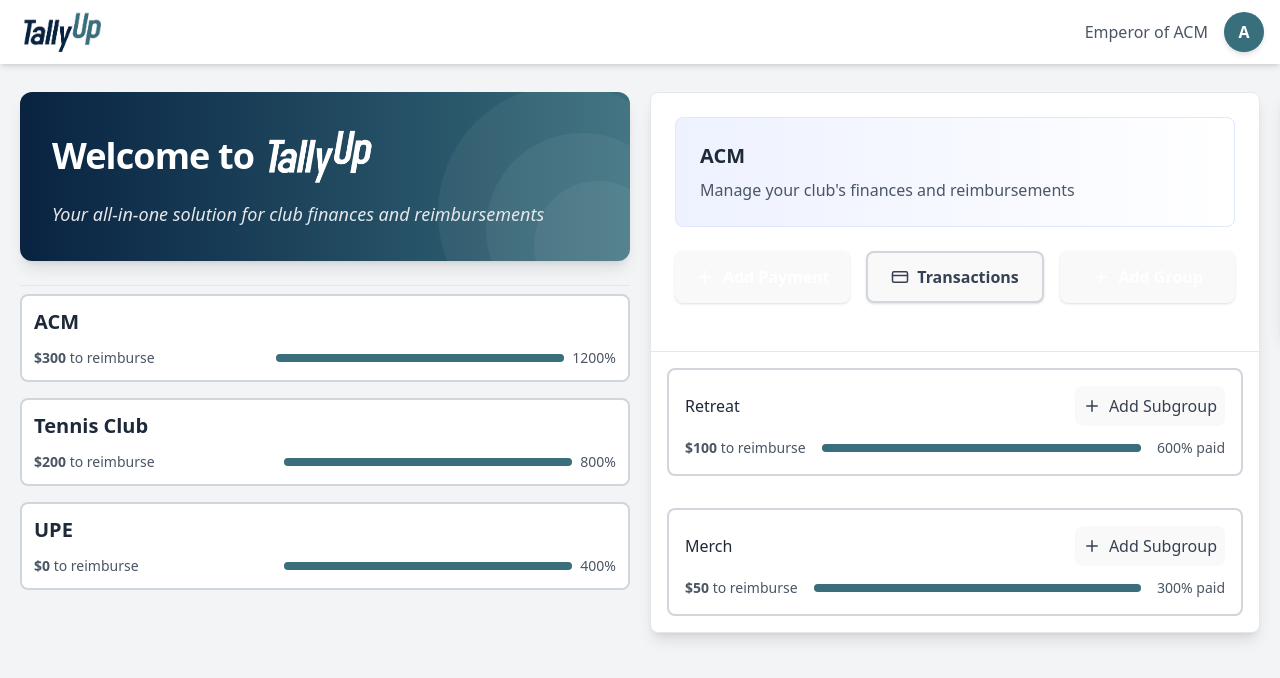
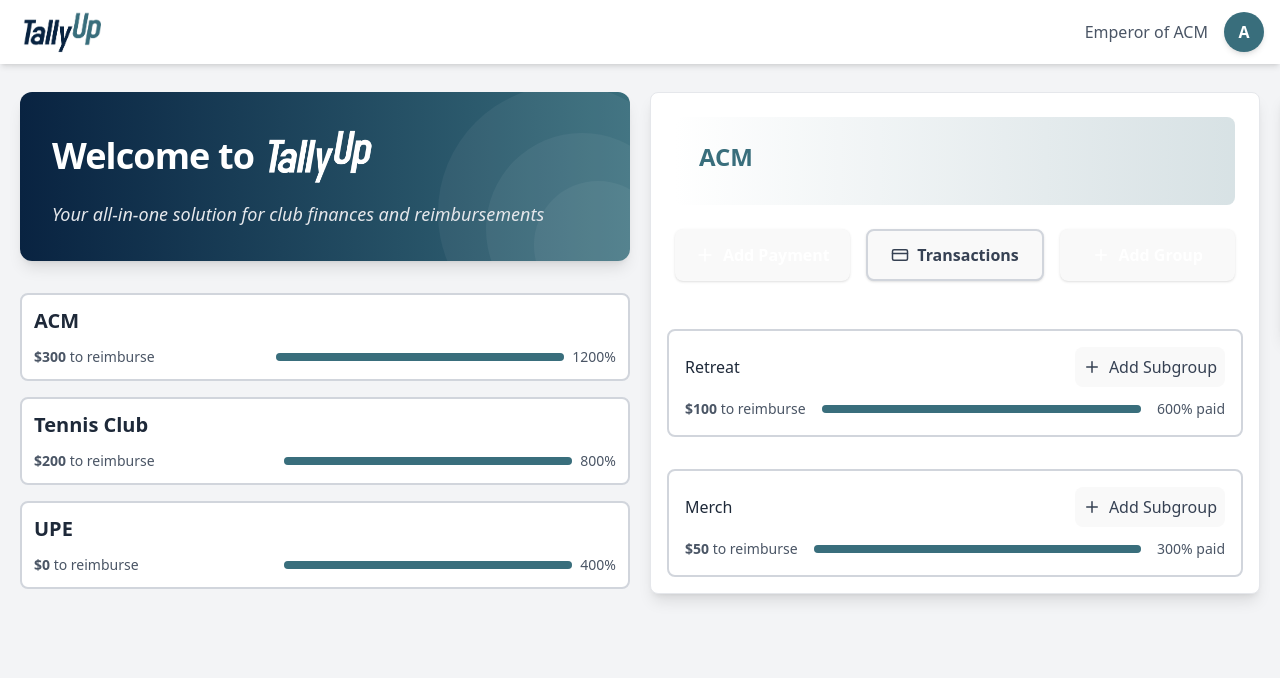
Before and after one commit to zachthefischer/TallyUp, a React (Vite) app in the folder web-app/: page /dashboard in a window 1280 px wide. Both pictures are taken after a click on the element "ACM". Shown: the top 678 px of the page. Built offline with nearby package versions, Linux system fonts and the light colour scheme.

Commit message:
event select UI

```diff
--- a/web-app/src/components/GroupBanner.tsx
+++ b/web-app/src/components/GroupBanner.tsx
@@ -4,9 +4,8 @@ interface GroupBannerProps {
 
 function GroupBanner ({ groupName }: GroupBannerProps) {
   return (
-    <div className="bg-gradient-to-r from-indigo-50 to-white rounded-lg p-6 mb-6 border border-indigo-100">
-      <h2 className="text-xl font-semibold mb-2 text-gray-800">{groupName}</h2>
-      <p className="text-gray-600">Manage your club's finances and reimbursements</p>
+    <div className="bg-gradient-to-r from-white to-[#396e7c]/20 rounded-lg p-6 mb-6">
+      <h2 className="text-2xl font-bold mb-2 text-[#396e7c]">{groupName}</h2>
     </div>
   );
 }
--- a/web-app/src/components/subpages/EventDetails.tsx
+++ b/web-app/src/components/subpages/EventDetails.tsx
@@ -26,7 +26,7 @@ export default function EventDetails({
                   }}
                 />
               ) : activeSubGroup ? (
-                <div className="p-6">
+                <div className="p-4">
                   <div className="mb-6">
                     <h2 className="text-2xl font-semibold text-gray-800">{activeSubSubGroup?.name}</h2>
                     <p className="text-gray-600 mt-1">All Members</p>
--- a/web-app/src/components/subpages/EventSelect.tsx
+++ b/web-app/src/components/subpages/EventSelect.tsx
@@ -39,7 +39,7 @@ export default function EventSelect(
         <div className="p-6">
         {activeGroup !== null && <GroupBanner groupName={activeGroup.name}/>}
 
-        <div className="flex gap-4 mb-6">
+        <div className="flex gap-4 mb-2">
             <button
                 className="flex-1 px-4 py-3 bg-[#396e7c] text-white rounded-lg font-semibold text-base hover:bg-[#396e7c]/90 flex items-center justify-center gap-2 shadow-sm transition-all duration-200 ease-in-out hover:shadow-md"
                 onClick={() => setShowPaymentModal(true)}>
@@ -61,7 +61,7 @@ export default function EventSelect(
         </div>
         </div>
 
-        <div className="border-t border-gray-200">
+        <div>
         {activeGroup?.subGroups.map((subGroup) => (
             <div key={subGroup.id} className="p-4">
             <div className="flex flex-col gap-4">
--- a/web-app/src/components/subpages/GroupSelect.tsx
+++ b/web-app/src/components/subpages/GroupSelect.tsx
@@ -21,7 +21,7 @@ export default function GroupSelect(
         <WelcomeBanner />
         </div>
 
-        <div className="border-t border-gray-200">
+        <div>
         {groups.map((group) => (
             <div key={group.id} className="py-2 px-0">
             <div className="flex flex-col gap-0">
--- a/web-app/src/services/apiService.ts
+++ b/web-app/src/services/apiService.ts
@@ -11,7 +11,6 @@ export const testAPI = async () => {
     const response = await api.get("/");
     return response.data;
   };
-
 
 // Example function: fetch groups for the current user
 export const fetchUserGroups = async () => {
```
